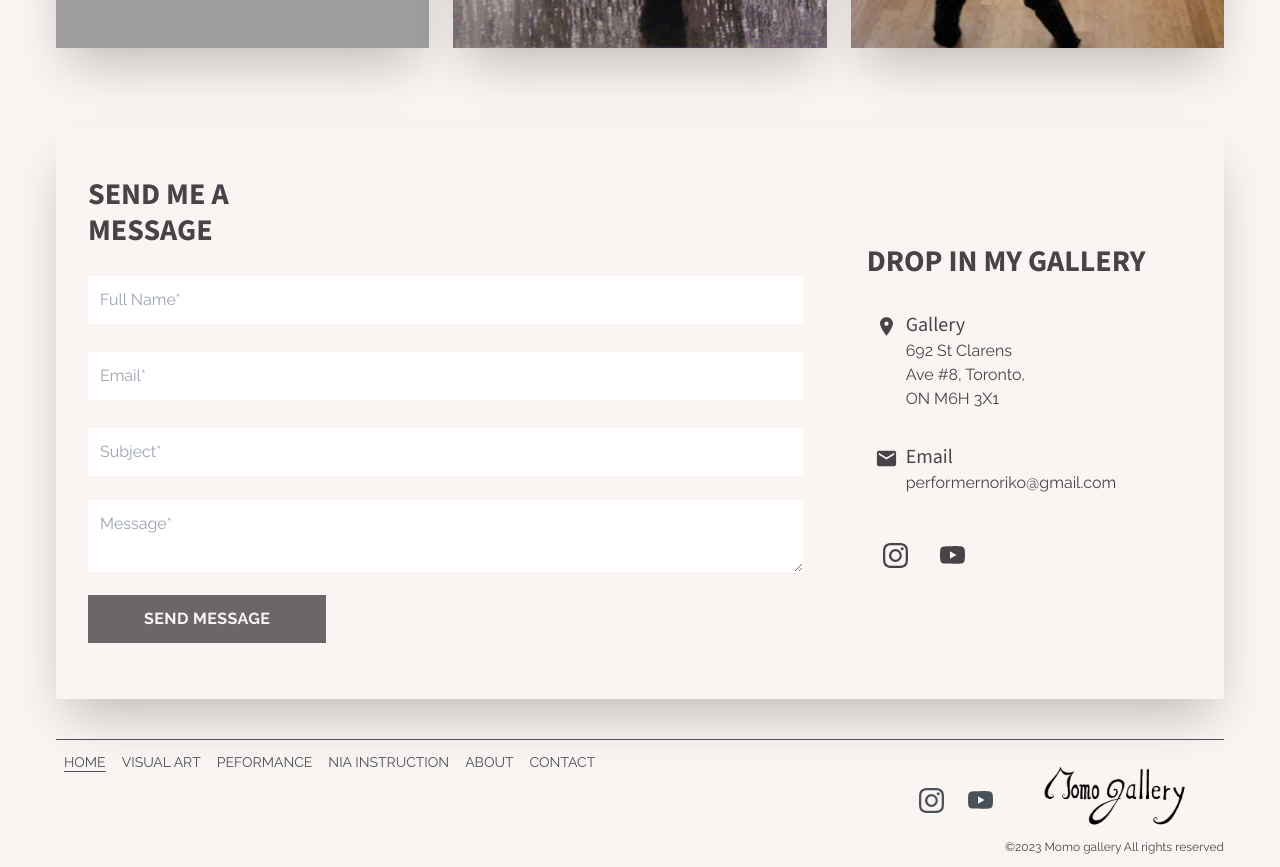
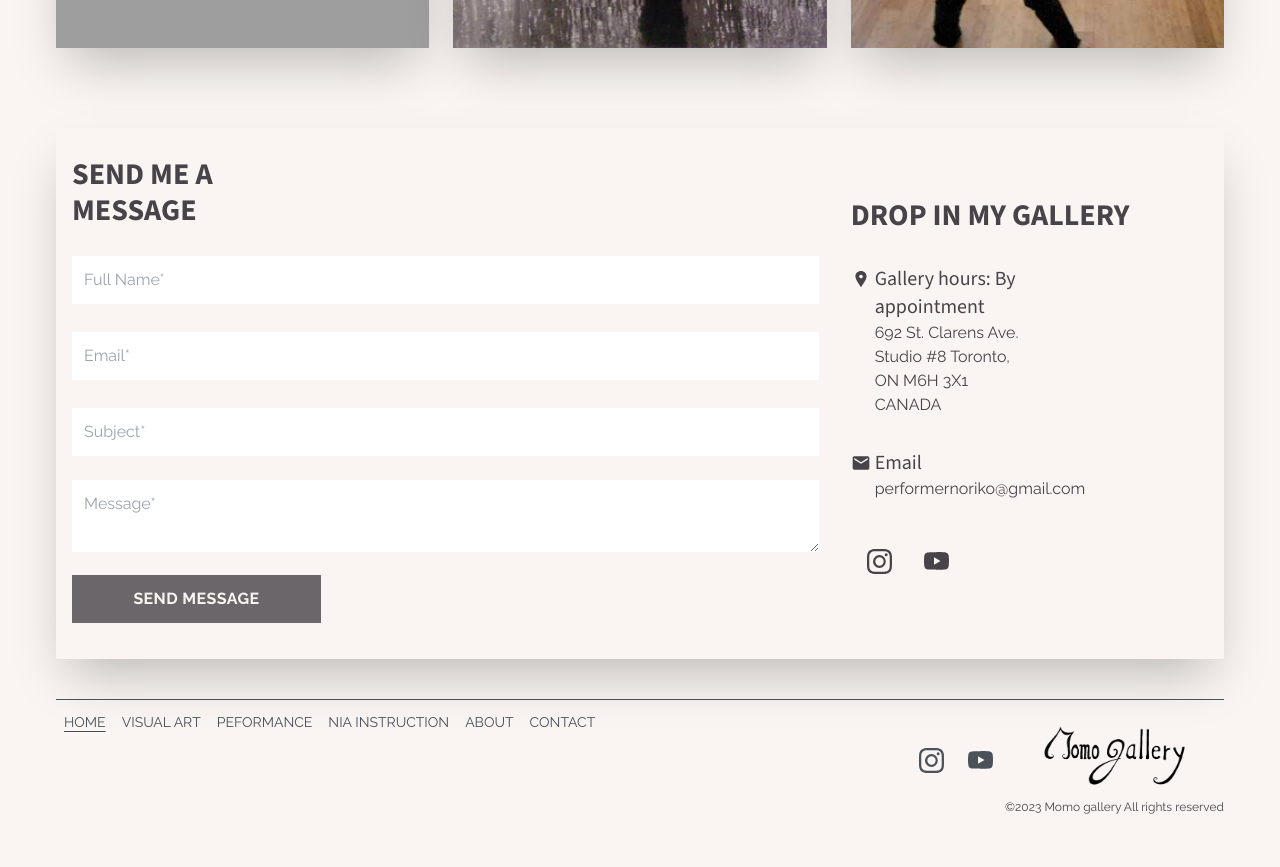
Before and after one commit to CarlSmoky/nextApp, a Next.js app: page / in a window 1280 px wide. Shown: the part 1880-2747 px from the top of the page. After the commit the page ends 2707 px from the top, so only its background shows below. Built offline with nearby package versions, Linux system fonts and the light colour scheme; grey boxes are pictures that could not be loaded; a web font is replaced by a local one.

Commit message:
Change Contact text

```diff
--- a/app/components/Contact/ContactForm.tsx
+++ b/app/components/Contact/ContactForm.tsx
@@ -107,7 +107,7 @@ const ContactForm = () => {
 
   return (
     <form
-      className="w-full lg:w-2/3 p-8 my-4 mr-auto text-grey-100"
+      className="w-full lg:w-2/3 p-4 my-3 mr-auto text-grey-100"
       onSubmit={handleSubmit}
     >
       <div className="flex">
--- a/app/components/Contact/ContactInfo.tsx
+++ b/app/components/Contact/ContactInfo.tsx
@@ -6,37 +6,37 @@ import { MdEmail } from "react-icons/md";
 
 const ContactInfo = () => {
   return (
-    <div className="w-full lg:w-1/3 px-8 py-12 ml-auto bg-prime-100">
+    <div className="w-full lg:w-1/3 px-4 py-12 bg-prime-100">
       <div className="flex flex-col text-grey-100">
         <h1 className="font-bold uppercase text-2xl lg:text-3xl my-4 font-title">
           Drop in my gallery
         </h1>
         <div className="flex my-4 w-2/3 lg:w-1/2">
-          <div className="flex flex-col pt-1 px-2">
+          <div className="flex flex-col pt-1 pr-1">
             <Link
               href="https://maps.app.goo.gl/461nGG59xpnmvXNt7"
               target="_blank"
             >
-              <IoIosPin size={23} />
+              <IoIosPin size={20} />
             </Link>
           </div>
           <div className="flex flex-col">
-            <h2 className="text-xl font-title">Gallery</h2>
+            <h2 className="text-xl font-title">Gallery hours: By appointment</h2>
             <Link
               href="https://maps.app.goo.gl/461nGG59xpnmvXNt7"
               target="_blank"
             >
               <p className="text-base font-paragraph">
-                692 St Clarens Ave #8, Toronto, ON M6H 3X1
+              692 St. Clarens Ave. Studio #8 Toronto, ON M6H 3X1 CANADA
               </p>
             </Link>
           </div>
         </div>
 
         <div className="flex my-4 w-2/3 lg:w-1/2">
-          <div className="flex flex-col pt-1 px-2">
+          <div className="flex flex-col pt-1 pr-1">
             <Link href="mailto:performernoriko@gmail.com?subject=Mail from web site">
-              <MdEmail size={23} />
+              <MdEmail size={20} />
             </Link>
           </div>
           <div className="flex flex-col">
```
